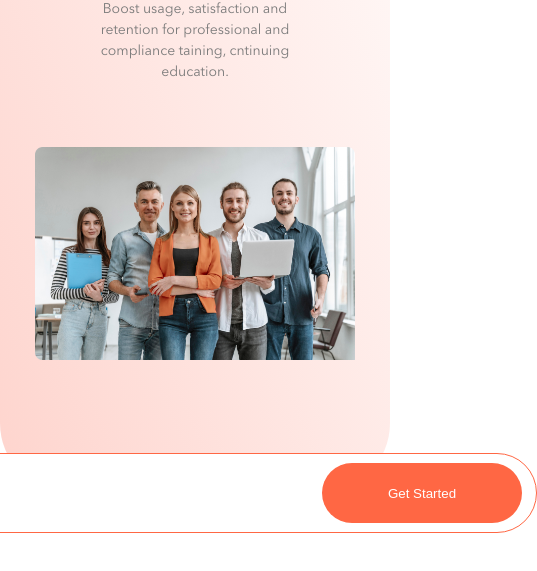
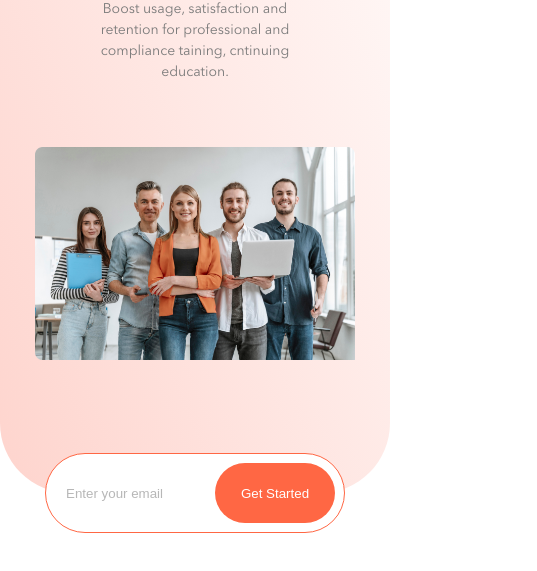
Before and after one commit to dworker863/Dudeshape, a website: page assets/index.html in a window 390 px wide. Shown: the part 407-978 px from the top of the page, 537 px wide, since content can reach past the window. Drawn offline with Linux system fonts and the light colour scheme; files whose address does not match are found by name.

Commit message:
Callback form all screens

```diff
--- a/assets/scss/_media.scss
+++ b/assets/scss/_media.scss
@@ -145,6 +145,21 @@
     left: 50%;
     transform: translate(-250px);
   }
+
+  .callback-form {
+    left: 50%;
+    bottom: -40px;
+    transform: translate(-200px);
+  }
+
+  .email {
+    width: 400px;
+    padding: 10px 20px;
+  }
+
+  .submit {
+    width: 120px;
+  }
 }
 
 @media (max-width: 596px) {
@@ -200,11 +215,24 @@
   .start-btn {
     display: none;
   }
-}
 
-@media (max-width: 526px) {
   .header-info__photo {
     max-width: 320px;
     transform: translate(-160px);
   }
+
+  .callback-form {
+    left: 50%;
+    bottom: -40px;
+    transform: translate(-150px);
+  }
+
+  .email {
+    width: 300px;
+  }
+
+  .submit {
+    right: 10px;
+    width: 120px;
+  }
 }
```
Also changed, not shown: assets/css/styles.min.css.
